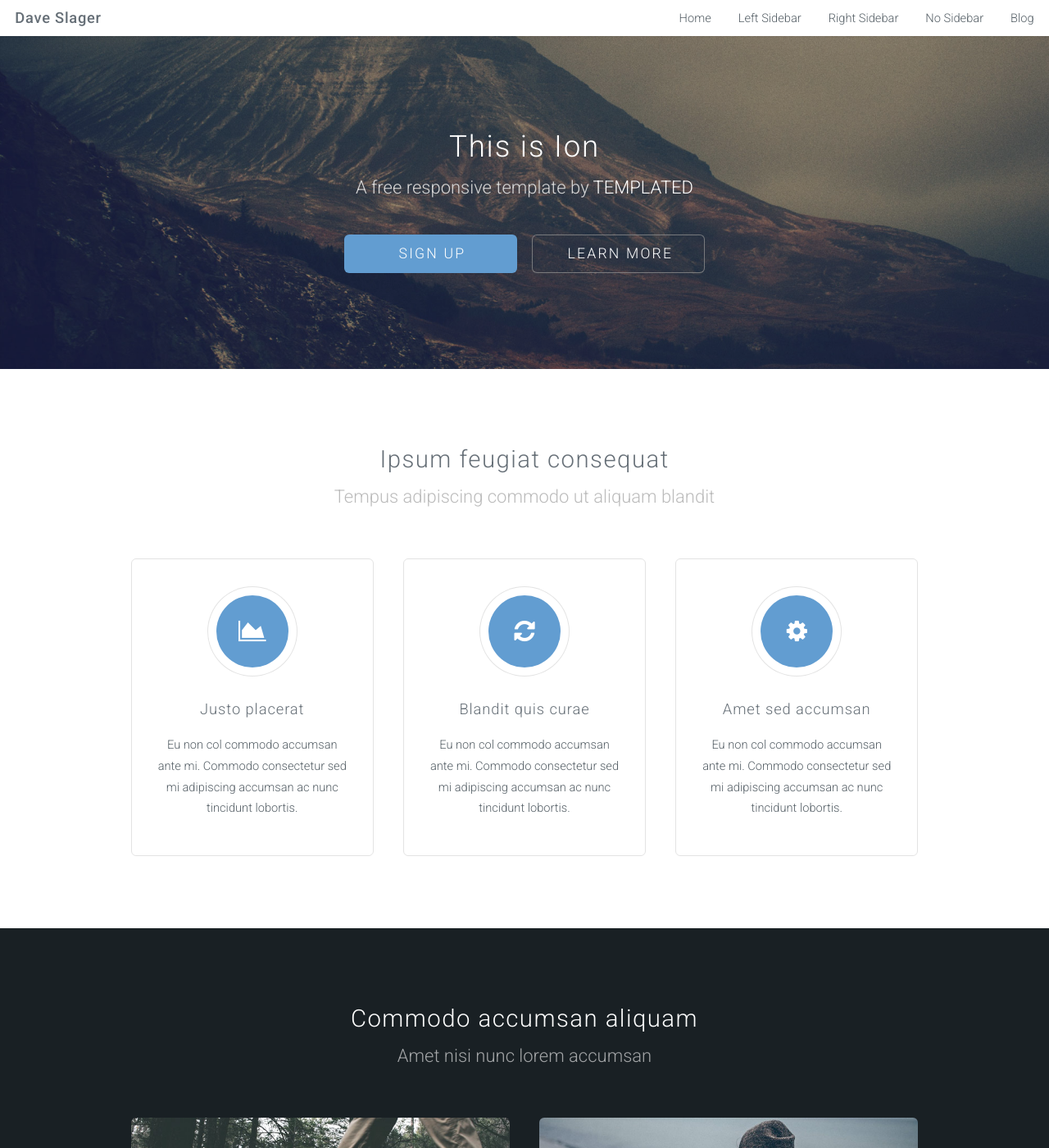
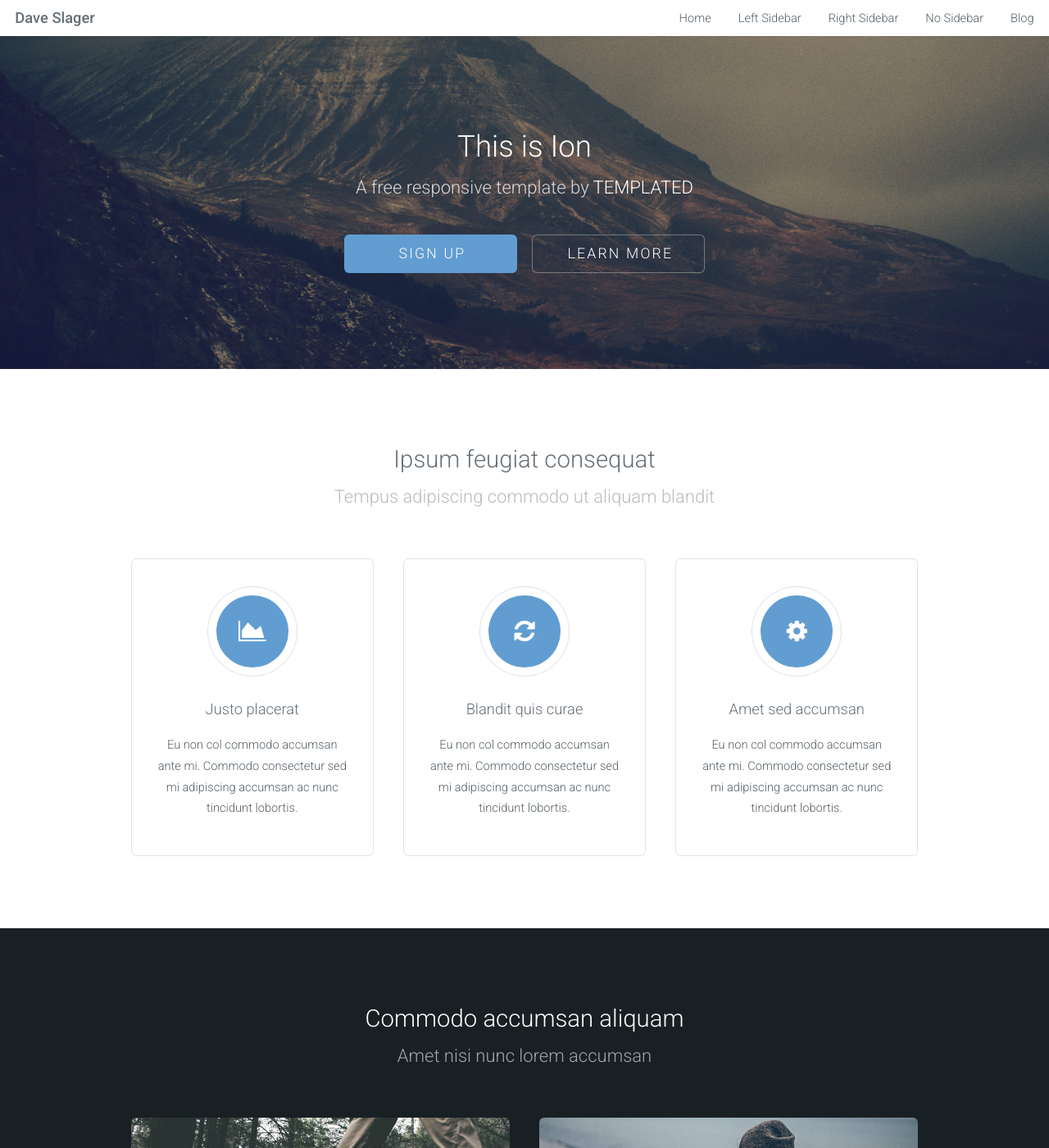
Before and after one commit to slager/slager.github.io, a Jekyll site: the page built from index.html, in a window 1280 px wide and 1400 px high. Shown: the whole window at 82% size. Built offline with Jekyll 4.4.1, drawn with Linux system fonts in a browser that asks for light colours.

Commit message:
letter spacing adjust

```diff
--- a/css/style.css
+++ b/css/style.css
@@ -49,9 +49,8 @@
 		font-weight: 300;
 		line-height: 1em;
 		margin: 0 0 1em 0;
-		/* text-transform: uppercase; */
-		/* letter-spacing: 0.125em; */
-		letter-spacing: 0.05em;
+		/* text-transform: uppercase;
+		letter-spacing: 0.125em; */
 	}
 
 		h1 a, h2 a, h3 a, h4 a, h5 a, h6 a {
```
